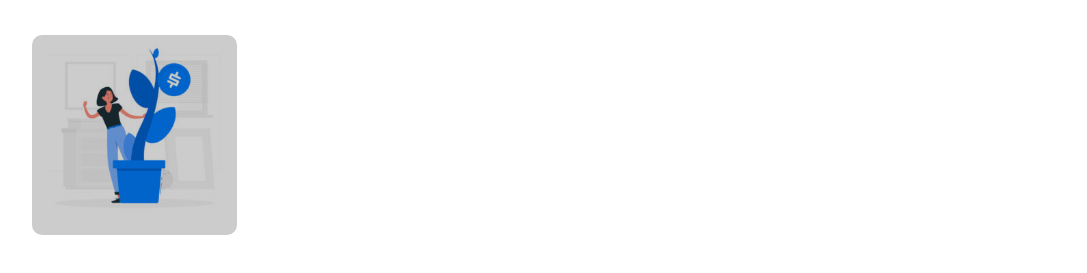
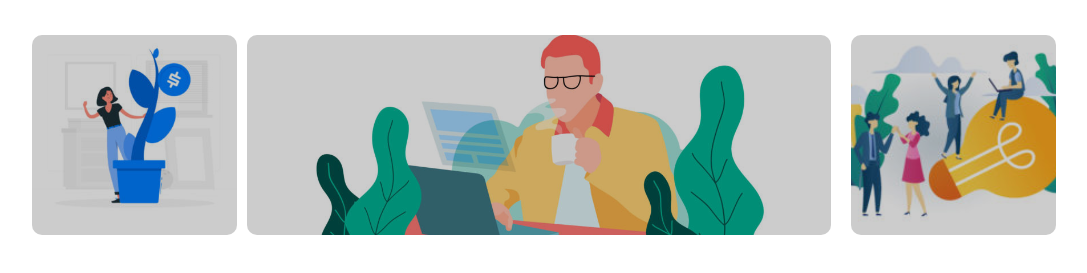
Before and after one commit to AndrianiClaudio/htmlcss-wp, a plain HTML site: page index.html in a window 1280 px wide. Shown: the part 759-1032 px from the top of the page, without its empty margins (96-1183 px from the left). Drawn offline with Linux system fonts and the light colour scheme.

Commit message:
fine blocchi allineati

```diff
--- a/css/style.css
+++ b/css/style.css
@@ -116,8 +116,8 @@ main.margin-btm{
 }
 .container-block:nth-of-type(2){
     margin-left:10px;
-    margin-right:10px;
-    width:calc(70% - 20px);
+    margin-right:15px;
+    width:calc(60% - 30px);
 }
 /* /dimensioni colonna */
 
@@ -125,16 +125,20 @@ main.margin-btm{
     height: 200px;
     border-radius: 10px;
     float: left;
-}
-.container-block:first-child{
-    background-image: url("../img/img-1.jpg");
-    background-color:#cccccc;
     background-blend-mode: multiply;
     background-size: cover;
     background-repeat: no-repeat;
     background-position: center;
+    background-color:#cccccc;
+}
+.container-block:first-child{
+    background-image: url("../img/img-1.jpg");
+}
+.container-block:nth-of-type(2){
+    background-image: url("../img/banner-2.jpg");
 }
 .container-block:last-child{
+    background-image: url("../img/img-3.jpg");
     float:right;
 }
 /* /main */
```
